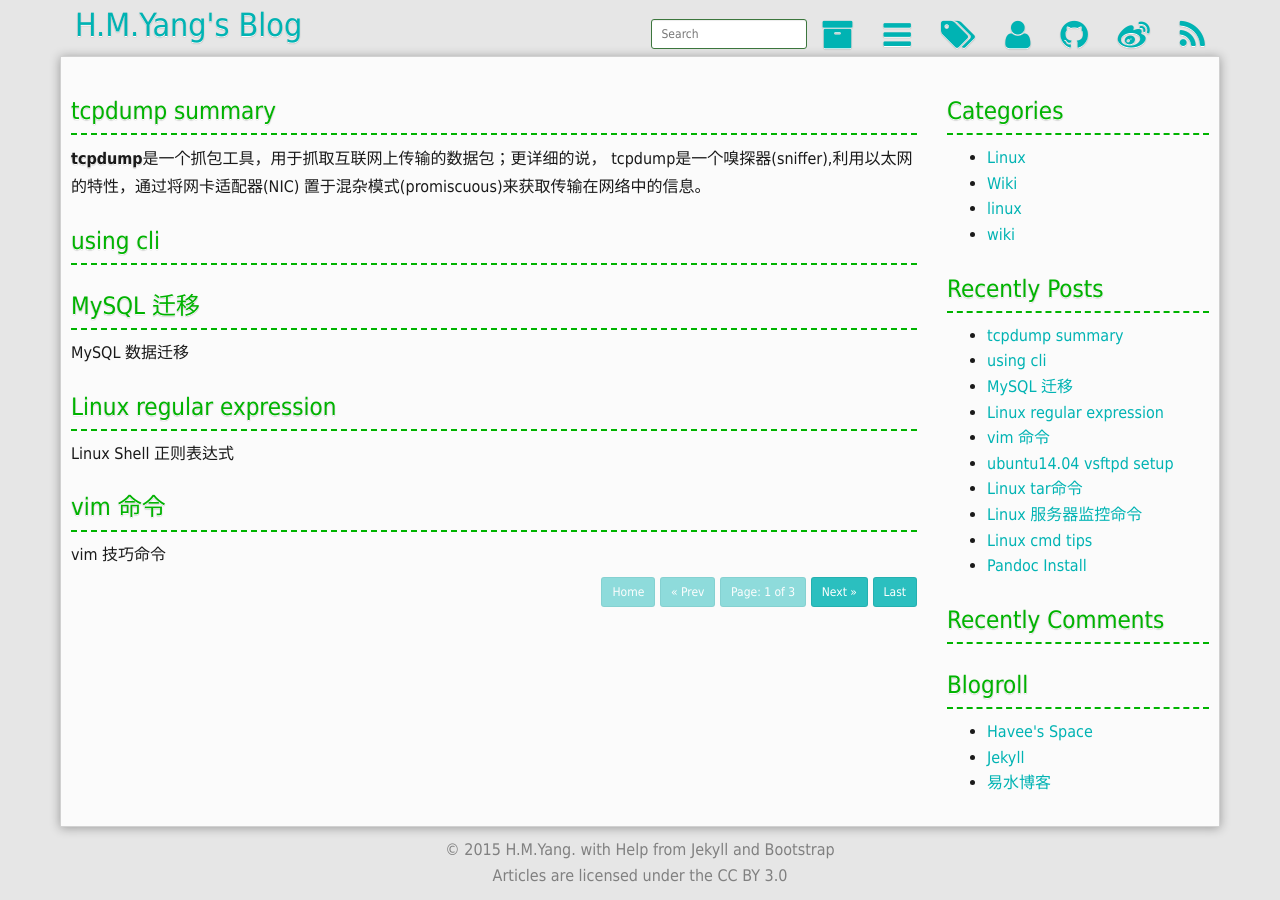
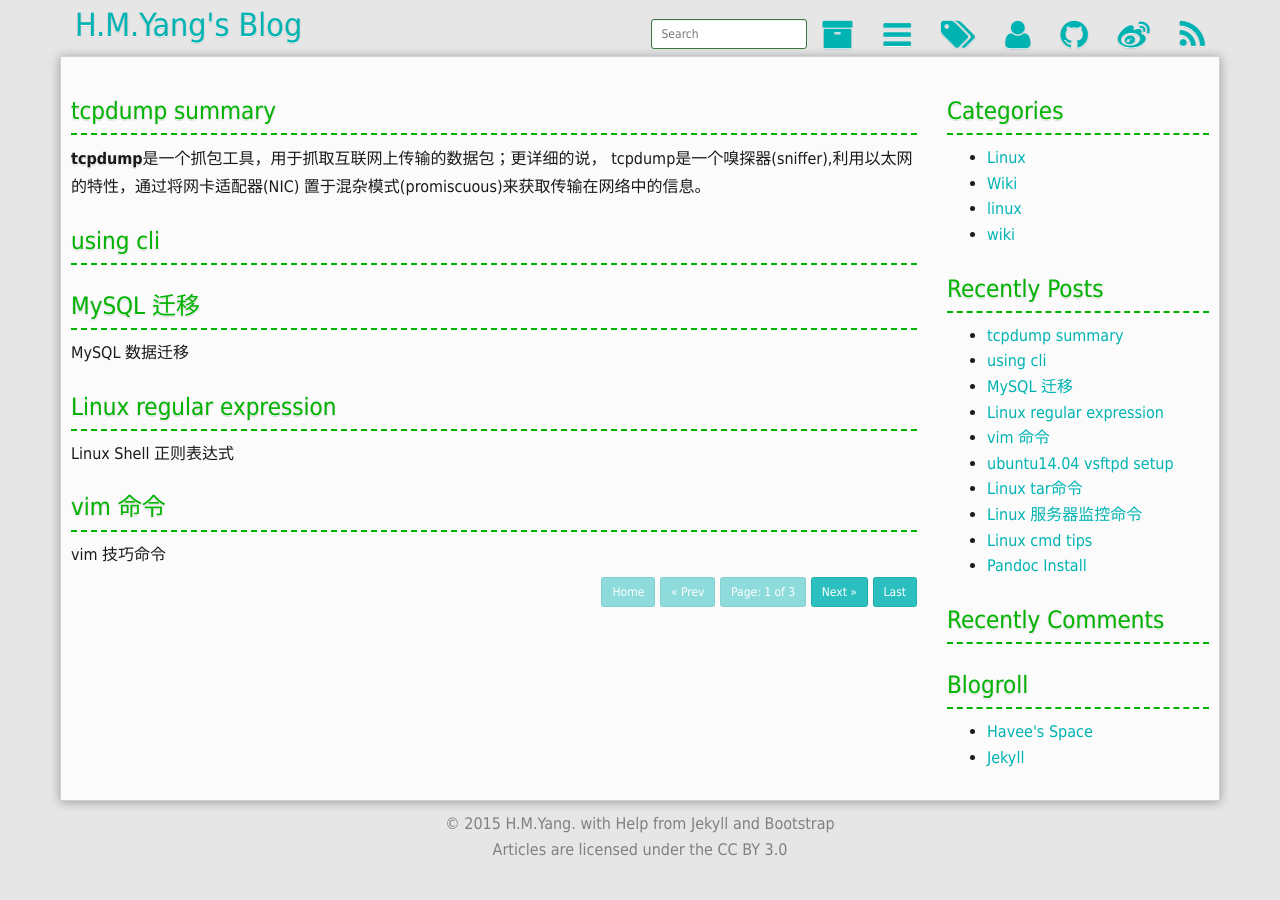
Before and after one commit to YHM07/yhm07.github.io, a Jekyll site: the page built from index.html, in a window 1280 px wide. Built offline with Jekyll 4.4.1, drawn with Linux system fonts in a browser that asks for light colours; Markdown is read by kramdown in place of the engine named in the settings; the list of posts is cut into pages by our own code; comment, search, counter and statistics services are not loaded.

Commit message:
删除易水博客

```diff
--- a/_data/blogroll.json
+++ b/_data/blogroll.json
@@ -7,8 +7,4 @@
         "title": "Jekyll",
         "url": "//jekyllrb.com"
     },
-    {
-        "title": "易水博客",
-        "url": "//easwy.com/blog/"
-    },
 ]
```
